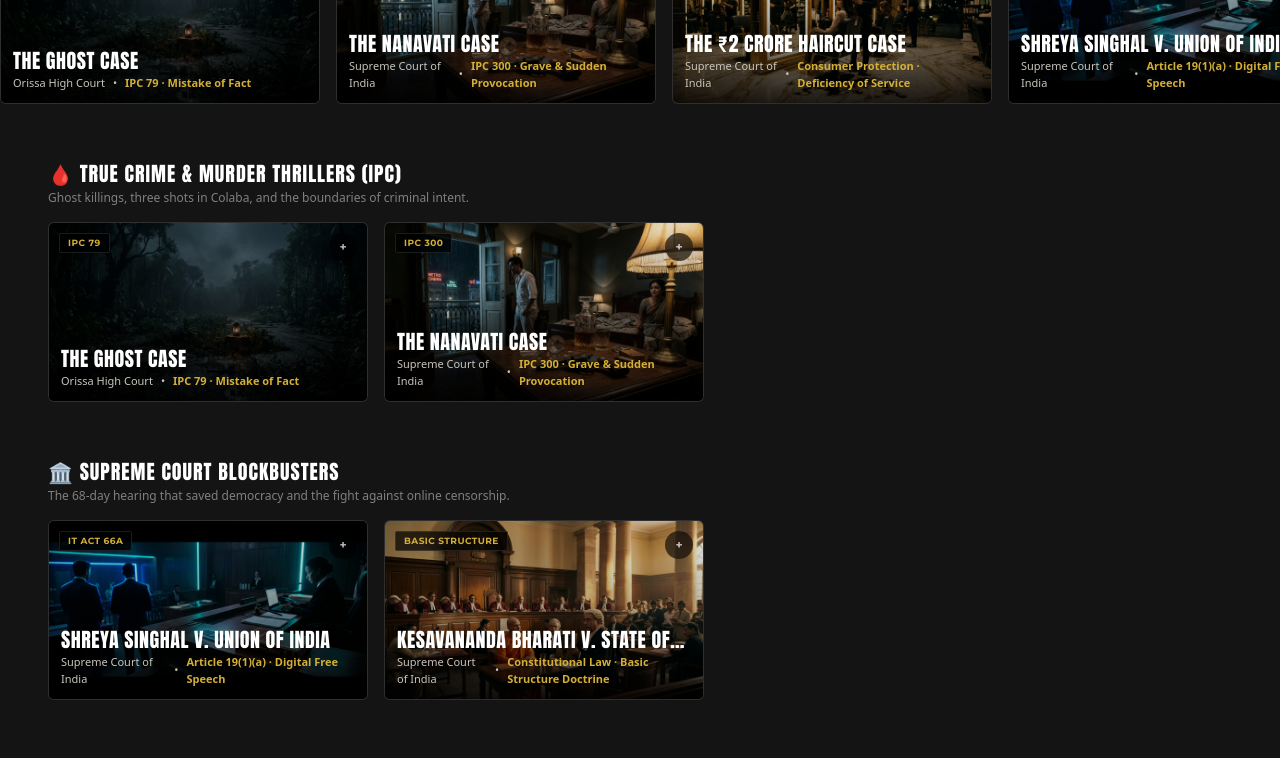
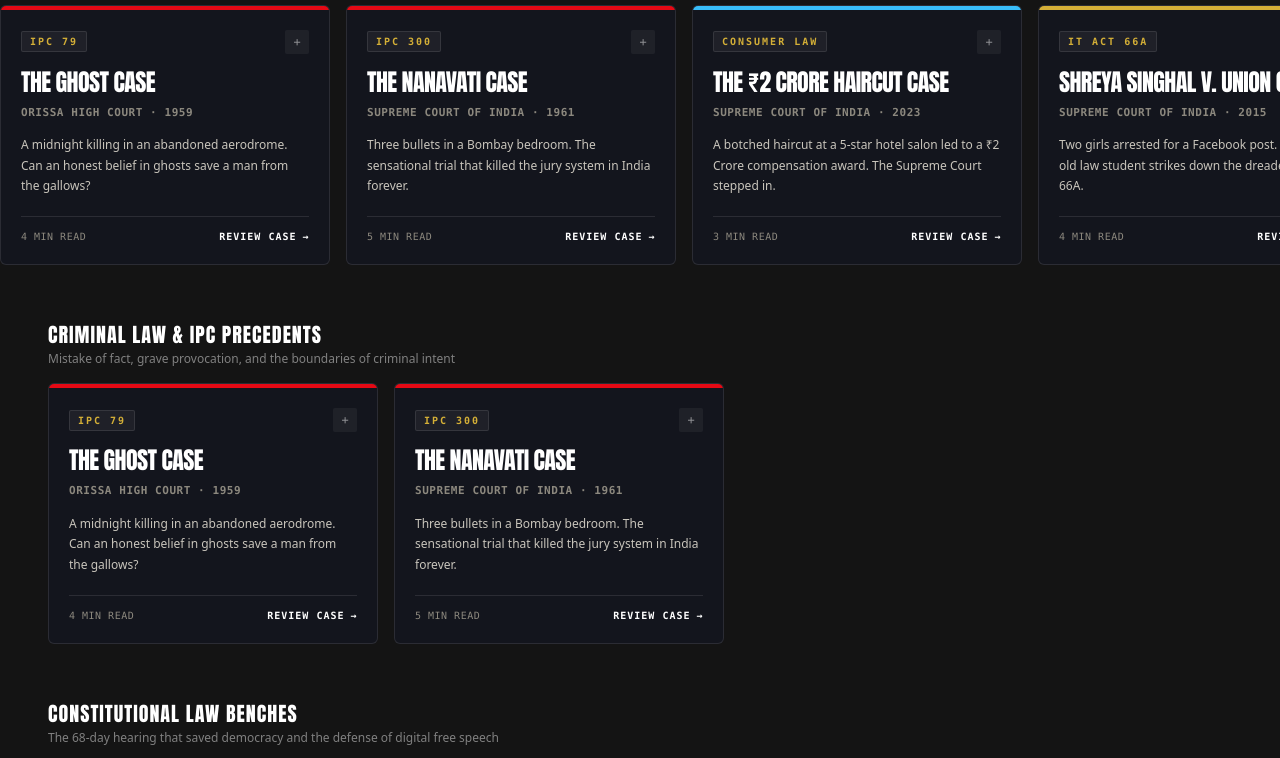
Before and after one commit to UtkarshArora09/Pleadings, a Next.js app: page / in a window 1280 px wide. Shown: the part 1100-1858 px from the top of the page. Built offline with nearby package versions, Linux system fonts and the light colour scheme.

Commit message:
Redesign case cards into clean legal dossiers, remove repeated background photos and all emojis for executive readability

```diff
--- a/src/app/glossary/page.tsx
+++ b/src/app/glossary/page.tsx
@@ -75,8 +75,8 @@ export default function GlossaryPage() {
               }
               className="w-full bg-[#141722] border border-white/20 focus:border-[#D4AF37] text-sm text-[#F3EFE6] px-4 py-3.5 pl-11 rounded-xs focus:outline-none transition-all placeholder:text-[#a9a49a]/60 shadow-lg"
             />
-            <span className="absolute left-4 top-1/2 -translate-y-1/2 text-sm opacity-50">
-              🔍
+            <span className="absolute left-4 top-1/2 -translate-y-1/2 text-xs font-mono opacity-50 uppercase tracking-widest">
+              FIND
             </span>
             {searchQuery && (
               <button
--- a/src/app/page.tsx
+++ b/src/app/page.tsx
@@ -36,7 +36,7 @@ export default function HomePage() {
         {/* Shelf: Saved by You (if any) */}
         {savedCases.length > 0 && (
           <BrowseRow
-            title={language === 'en' ? '★ My List (Saved Cases)' : '★ मेरी सूची (सहेजे गए मामले)'}
+            title={language === 'en' ? 'My Saved Cases' : 'मेरी सहेजी गई सूची'}
             subtitle={
               language === 'en'
                 ? 'Your personal bookmarked courtroom case library'
@@ -46,57 +46,57 @@ export default function HomePage() {
           />
         )}
 
-        {/* Shelf 1: Top 10 in Indian Law Today */}
+        {/* Shelf 1: Featured Landmark Precedents */}
         <BrowseRow
-          title={language === 'en' ? 'Top 10 Landmark Cases in India Today' : 'भारत में आज के शीर्ष 10 ऐतिहासिक मामले'}
+          title={language === 'en' ? 'Featured Landmark Precedents' : 'भारत के शीर्ष ऐतिहासिक फैसले'}
           subtitle={
             language === 'en'
-              ? 'Most studied court verdicts by law students and advocates'
+              ? 'Most studied court rulings by law students, advocates, and citizens'
               : 'लॉ छात्रों और वकीलों द्वारा सबसे ज्यादा पढ़े जाने वाले फैसले'
           }
           cases={top10Cases}
         />
 
-        {/* Shelf 2: "You Are The Judge" Originals */}
+        {/* Shelf 2: Interactive Judicial Decisions */}
         <BrowseRow
-          title={language === 'en' ? '⚖️ "You Are The Judge" Thrillers' : '⚖️ "आप हैं जज" — इंटरैक्टिव फैसले'}
+          title={language === 'en' ? 'Interactive Judicial Cases' : '"आप हैं जज" — इंटरैक्टिव फैसले'}
           subtitle={
             language === 'en'
-              ? 'Analyze the crime scene evidence and cast your verdict before the court reveals the truth.'
-              : 'साक्ष्य देखें और सुप्रीम कोर्ट का फैसला जानने से पहले अपना निर्णय दें।'
+              ? 'Analyze the forensic evidence and cast your verdict before the court reveals the truth'
+              : 'साक्ष्य देखें और सुप्रीम कोर्ट का फैसला जानने से पहले अपना निर्णय दें'
           }
           cases={judgeCases}
         />
 
-        {/* Shelf 3: Crime & True Murder Thrillers */}
+        {/* Shelf 3: Criminal Law & IPC Precedents */}
         <BrowseRow
-          title={language === 'en' ? '🩸 True Crime & Murder Thrillers (IPC)' : '🩸 आपराधिक व हत्या के मुकदमे (आईपीसी)'}
+          title={language === 'en' ? 'Criminal Law & IPC Precedents' : 'आपराधिक व हत्या के मुकदमे (आईपीसी)'}
           subtitle={
             language === 'en'
-              ? 'Ghost killings, three shots in Colaba, and the boundaries of criminal intent.'
-              : 'भूत की हत्या, कोलाबा में 3 गोलियां और आपराधिक मंशा की कानूनी सीमाएं।'
+              ? 'Mistake of fact, grave provocation, and the boundaries of criminal intent'
+              : 'भूत की हत्या, कोलाबा में 3 गोलियां और आपराधिक मंशा की कानूनी सीमाएं'
           }
           cases={crimeCases}
         />
 
-        {/* Shelf 4: Constitutional Blockbusters */}
+        {/* Shelf 4: Constitutional Law Benches */}
         <BrowseRow
-          title={language === 'en' ? '🏛️ Supreme Court Blockbusters' : '🏛️ ऐतिहासिक संवैधानिक महामुकदमे'}
+          title={language === 'en' ? 'Constitutional Law Benches' : 'ऐतिहासिक संवैधानिक महामुकदमे'}
           subtitle={
             language === 'en'
-              ? 'The 68-day hearing that saved democracy and the fight against online censorship.'
-              : 'वह 68 दिवसीय बहस जिसने भारतीय लोकतंत्र को बचाया और ऑनलाइन अभिव्यक्ति की जंग।'
+              ? 'The 68-day hearing that saved democracy and the defense of digital free speech'
+              : 'वह 68 दिवसीय बहस जिसने भारतीय लोकतंत्र को बचाया और ऑनलाइन अभिव्यक्ति की जंग'
           }
           cases={constitutionalCases}
         />
 
-        {/* Shelf 5: Corporate & Consumer Law */}
+        {/* Shelf 5: Consumer & Corporate Torts */}
         <BrowseRow
-          title={language === 'en' ? '💼 High-Stakes Corporate & Consumer Feuds' : '💼 उपभोक्ता व औद्योगिक कानून'}
+          title={language === 'en' ? 'Consumer & Corporate Disputes' : 'उपभोक्ता व औद्योगिक कानून'}
           subtitle={
             language === 'en'
-              ? 'The ₹2 Crore haircut dispute and the absolute liability doctrine for toxic gas leaks.'
-              : '2 करोड़ का हेयरकट विवाद और जहरीली गैस रिसाव पर पूर्ण दायित्व का सिद्धांत।'
+              ? 'The ₹2 Crore haircut dispute and the absolute liability doctrine for toxic gas leaks'
+              : '2 करोड़ का हेयरकट विवाद और जहरीली गैस रिसाव पर पूर्ण दायित्व का सिद्धांत'
           }
           cases={corporateCases}
         />
@@ -124,7 +124,7 @@ export default function HomePage() {
         <div className="grid grid-cols-1 md:grid-cols-3 gap-6">
           {/* Pillar 1: Law Students */}
           <div className="bg-[#181818] p-6 sm:p-8 rounded-xs border border-white/10 hover:border-[#E50914]/50 transition-all">
-            <div className="text-3xl mb-4">👨‍⚖️</div>
+            <div className="text-sm font-mono font-bold text-[#E50914] mb-3 uppercase tracking-widest">PILLAR 01</div>
             <h3 className="font-anton text-xl text-white uppercase tracking-wide mb-2">
               {language === 'en' ? 'Law Students' : 'लॉ के छात्र'}
             </h3>
@@ -137,7 +137,7 @@ export default function HomePage() {
 
           {/* Pillar 2: Lawyers */}
           <div className="bg-[#181818] p-6 sm:p-8 rounded-xs border border-white/10 hover:border-[#E50914]/50 transition-all">
-            <div className="text-3xl mb-4">⚖️</div>
+            <div className="text-sm font-mono font-bold text-[#D4AF37] mb-3 uppercase tracking-widest">PILLAR 02</div>
             <h3 className="font-anton text-xl text-white uppercase tracking-wide mb-2">
               {language === 'en' ? 'Lawyers & Advocates' : 'वकील और पेशेवर'}
             </h3>
@@ -150,7 +150,7 @@ export default function HomePage() {
 
           {/* Pillar 3: General Public */}
           <div className="bg-[#181818] p-6 sm:p-8 rounded-xs border border-white/10 hover:border-[#E50914]/50 transition-all">
-            <div className="text-3xl mb-4">🧑‍💼</div>
+            <div className="text-sm font-mono font-bold text-[#38bdf8] mb-3 uppercase tracking-widest">PILLAR 03</div>
             <h3 className="font-anton text-xl text-white uppercase tracking-wide mb-2">
               {language === 'en' ? 'General Public & Gen-Z' : 'आम नागरिक व युवा'}
             </h3>
--- a/src/components/AudioNarrator.tsx
+++ b/src/components/AudioNarrator.tsx
@@ -33,7 +33,7 @@ export function AudioNarrator({ textToRead, className = '' }: AudioNarratorProps
         </>
       ) : (
         <>
-          <span className="text-sm">🔊</span>
+          <span className="text-[10px] font-mono text-[#D4AF37]">▶</span>
           <span>{language === 'en' ? 'Listen' : 'सुनें'}</span>
         </>
       )}
--- a/src/components/CaseBriefModal.tsx
+++ b/src/components/CaseBriefModal.tsx
@@ -97,7 +97,7 @@ Sourced via Pleadings (Netflix for Indian Law)`;
                 : 'bg-white border-[#0E1016]/20 text-[#0E1016] hover:bg-[#0E1016]/5'
             }`}
           >
-            {bookmarked ? '★ Saved' : '☆ Save Brief'}
+            {bookmarked ? (language === 'en' ? 'Saved' : 'सहेजा गया') : (language === 'en' ? 'Save Brief' : 'ब्रीफ सहेजें')}
           </button>
 
           {/* Copy Brief Button */}
@@ -105,8 +105,7 @@ Sourced via Pleadings (Netflix for Indian Law)`;
             onClick={handleCopyFullBrief}
             className="px-3 py-1.5 bg-white border border-[#0E1016]/20 text-[#0E1016] hover:bg-[#0E1016]/5 rounded-xs text-xs font-semibold uppercase tracking-wider transition-all cursor-pointer hidden sm:inline-flex items-center gap-1.5"
           >
-            <span>📋</span>
-            <span>{copied ? (language === 'en' ? 'Copied!' : 'कॉपी हुआ!') : (language === 'en' ? 'Copy Brief' : 'ब्रीफ कॉपी')}</span>
+            <span>{copied ? (language === 'en' ? 'Copied' : 'कॉपी हुआ') : (language === 'en' ? 'Copy Brief' : 'ब्रीफ कॉपी')}</span>
           </button>
 
           {/* Close Button */}
--- a/src/components/JudgePoll.tsx
+++ b/src/components/JudgePoll.tsx
@@ -30,8 +30,8 @@ export function JudgePoll({ caseSlug, judgeDecision, onAdvanceToVerdict }: Judge
       {/* Header Gavel Icon */}
       <div className="flex items-center justify-between pb-3 mb-4 border-b border-white/10">
         <div className="flex items-center gap-2">
-          <span className="text-xl">⚖️</span>
-          <span className="text-[10px] font-bold uppercase tracking-[0.25em] text-[#D4AF37]">
+          <span className="w-2 h-2 rounded-full bg-[#D4AF37]" />
+          <span className="text-[10px] font-mono font-bold uppercase tracking-[0.25em] text-[#D4AF37]">
             {language === 'en' ? 'Interactive Judicial Decision' : 'न्यायिक निर्णय सिमुलेटर'}
           </span>
         </div>
--- a/src/components/PosterCard.tsx
+++ b/src/components/PosterCard.tsx
@@ -1,7 +1,6 @@
 'use client';
 
 import React from 'react';
-import Image from 'next/image';
 import Link from 'next/link';
 import { CaseData } from '@/types';
 import { useApp } from '@/context/AppContext';
@@ -14,66 +13,79 @@ export function PosterCard({ caseData }: PosterCardProps) {
   const { language, toggleBookmark, isBookmarked } = useApp();
   const bookmarked = isBookmarked(caseData.slug);
 
+  // Determine category color accent
+  const isCrime = caseData.genre === 'crime';
+  const isConstitutional = caseData.genre === 'constitutional' || caseData.genre === 'cyber';
+  const accentColor = isCrime ? '#E50914' : isConstitutional ? '#D4AF37' : '#38bdf8';
+
   return (
-    <div className="group relative flex-shrink-0 w-64 sm:w-72 md:w-80 cursor-pointer">
-      {/* Sleek 16:9 Thumbnail Card */}
-      <Link href={`/case/${caseData.slug}`} className="block">
-        <div className="relative aspect-video w-full rounded-md overflow-hidden bg-[#181818] border border-white/10 transition-all duration-300 ease-out group-hover:scale-105 group-hover:border-white/30 group-hover:shadow-2xl">
-          {/* Cover Art */}
-          <Image
-            src={caseData.bannerImage}
-            alt={caseData.title[language]}
-            fill
-            sizes="(max-width: 768px) 260px, 320px"
-            className="object-cover object-center transition-transform duration-500 group-hover:scale-110 brightness-90 group-hover:brightness-100"
+    <div className="group relative flex-shrink-0 w-72 sm:w-80 md:w-[330px] cursor-pointer">
+      <Link href={`/case/${caseData.slug}`} className="block h-full">
+        {/* Sleek Professional Legal Dossier Card */}
+        <div className="relative h-full flex flex-col justify-between p-5 rounded-md bg-[#13151D] hover:bg-[#181B24] border border-white/10 hover:border-white/30 transition-all duration-300 ease-out group-hover:-translate-y-1.5 group-hover:shadow-[0_20px_40px_rgba(0,0,0,0.8)] overflow-hidden">
+
+          {/* Top colored accent line */}
+          <div
+            className="absolute top-0 inset-x-0 h-1 transition-all duration-300 group-hover:h-1.5"
+            style={{ backgroundColor: accentColor }}
           />
 
-          {/* Subtle bottom gradient for readability */}
-          <div className="absolute inset-0 bg-gradient-to-t from-black/85 via-black/20 to-transparent pointer-events-none" />
+          {/* Card Header: Category Tag & Bookmark */}
+          <div>
+            <div className="flex items-center justify-between gap-2 mb-3 pt-1">
+              <span className="text-[10px] font-mono font-bold uppercase tracking-[0.2em] px-2 py-0.5 rounded-xs bg-white/5 border border-white/10 text-[#D4AF37]">
+                {caseData.categoryTag || caseData.tag[language]}
+              </span>
 
-          {/* Minimalist overlay tag (top left) */}
-          <div className="absolute top-2.5 left-2.5 z-10 flex items-center gap-1.5">
-            <span className="bg-black/70 backdrop-blur-md text-[#D4AF37] border border-white/10 text-[9px] font-bold uppercase tracking-wider px-2 py-0.5 rounded-xs">
-              {caseData.categoryTag}
-            </span>
-          </div>
-
-          {/* Bookmark button (top right) */}
+              {/* Bookmark Button */}
               <button
                 onClick={(e) => {
                   e.preventDefault();
                   e.stopPropagation();
                   toggleBookmark(caseData.slug);
                 }}
-            className={`absolute top-2.5 right-2.5 z-20 w-7 h-7 rounded-full flex items-center justify-center backdrop-blur-md transition-all cursor-pointer ${
+                className={`w-6 h-6 rounded-xs flex items-center justify-center transition-all cursor-pointer text-xs font-mono ${
                   bookmarked
-                ? 'bg-[#E50914] text-white shadow-md'
-                : 'bg-black/60 text-white/70 hover:text-white hover:bg-black/90'
+                    ? 'bg-[#E50914] text-white'
+                    : 'bg-white/5 text-white/50 hover:text-white hover:bg-white/15'
                 }`}
-            title={bookmarked ? 'Remove from My List' : 'Add to My List'}
+                title={bookmarked ? 'Saved in My Library' : 'Save to My Library'}
                 aria-label="Bookmark Case"
               >
-            <span className="text-xs font-bold leading-none">{bookmarked ? '✓' : '+'}</span>
+                {bookmarked ? '✓' : '+'}
               </button>
+            </div>
 
-          {/* Title & match at bottom of image */}
-          <div className="absolute inset-x-0 bottom-0 p-3 z-10">
-            <h3 className="font-anton text-lg sm:text-xl text-white uppercase tracking-wide leading-tight group-hover:text-[#E50914] transition-colors line-clamp-1 drop-shadow-md">
+            {/* Case Title */}
+            <h3 className="font-anton text-xl sm:text-2xl text-white uppercase tracking-tight leading-snug mb-1.5 group-hover:text-[#D4AF37] transition-colors line-clamp-1">
               {caseData.title[language]}
             </h3>
-            <div className="flex items-center gap-2 text-[11px] text-[#c9c5bc] mt-0.5 font-sans">
-              <span>{caseData.court}</span>
-              <span>•</span>
-              <span className="text-[#D4AF37] font-semibold">{caseData.tag[language]}</span>
+
+            {/* Court & Landmark Year */}
+            <p className="text-[11px] font-mono font-semibold text-[#8c887e] uppercase tracking-wider mb-3.5">
+              {caseData.court} · {caseData.year}
+            </p>
+
+            {/* Readable Case Synopsis / Blurb */}
+            <p className="text-xs text-[#c9c5bc] leading-[1.7] line-clamp-3 mb-5 font-sans font-normal">
+              {caseData.blurb[language]}
+            </p>
+          </div>
+
+          {/* Card Footer: Read Time & Action */}
+          <div className="pt-3 border-t border-white/10 flex items-center justify-between text-[10px] font-mono tracking-wider">
+            <span className="text-[#8c887e] uppercase">
+              {caseData.readTime[language]}
+            </span>
+
+            <div className="flex items-center gap-1.5 text-white font-bold group-hover:text-[#D4AF37] transition-colors">
+              <span className="uppercase tracking-widest text-[10px]">
+                {language === 'en' ? 'Review Case' : 'केस पढ़ें'}
+              </span>
+              <span className="transform transition-transform group-hover:translate-x-1">→</span>
             </div>
           </div>
 
-          {/* Hover Play Button Icon */}
-          <div className="absolute inset-0 z-15 flex items-center justify-center opacity-0 group-hover:opacity-100 transition-opacity duration-200 bg-black/20 pointer-events-none">
-            <div className="w-10 h-10 rounded-full bg-white/95 text-[#141414] flex items-center justify-center text-sm font-bold shadow-xl">
-              ▶
-            </div>
-          </div>
         </div>
       </Link>
     </div>
--- a/src/components/ReelView.tsx
+++ b/src/components/ReelView.tsx
@@ -21,9 +21,6 @@ export function ReelView({ cases, initialCaseSlug }: ReelViewProps) {
   const router = useRouter();
   const {
     openBriefModal,
-    openShareModal,
-    toggleBookmark,
-    isBookmarked,
     language,
   } = useApp();
 
@@ -153,7 +150,6 @@ export function ReelView({ cases, initialCaseSlug }: ReelViewProps) {
 
   const activeCase = cases[activeCaseIndex] || cases[0];
   const totalPanels = activeCase.panels.length;
-  const bookmarked = isBookmarked(activeCase.slug);
 
   const handleAdvanceToNextPanel = () => {
     if (activePanelIndex < totalPanels - 1) {
@@ -197,57 +193,8 @@ export function ReelView({ cases, initialCaseSlug }: ReelViewProps) {
           </span>
         </div>
 
-        {/* Center: Case Indicator Pills */}
-        <div className="flex items-center gap-1.5">
-          {cases.map((c, i) => (
-            <button
-              key={c.slug}
-              onClick={() => {
-                setActiveCaseIndex(i);
-                setActivePanelIndex(0);
-                scrollHorizontalToCase(i);
-                router.replace(`/case/${c.slug}`, { scroll: false });
-              }}
-              className={`rounded-full transition-all duration-300 cursor-pointer ${
-                i === activeCaseIndex
-                  ? 'w-7 h-2 bg-[#D4AF37]'
-                  : 'w-2 h-2 bg-[#F3EFE6]/25 hover:bg-[#F3EFE6]/50'
-              }`}
-              title={`Switch to ${c.title[language]}`}
-            />
-          ))}
-        </div>
-
-        {/* Right: Actions (Bookmark, Share, Brief, Language) */}
+        {/* Right: Actions (Brief, Language) */}
         <div className="flex items-center gap-2.5">
-          {/* Bookmark Button */}
-          <button
-            onClick={() => toggleBookmark(activeCase.slug)}
-            className={`p-2 rounded-xs border transition-all cursor-pointer text-xs ${
-              bookmarked
-                ? 'bg-[#D4AF37] text-[#0E1016] border-[#D4AF37]'
-                : 'bg-white/5 hover:bg-white/15 text-[#F3EFE6] border-white/15'
-            }`}
-            title={bookmarked ? 'Remove Bookmark' : 'Save to My Library'}
-          >
-            {bookmarked ? '★' : '☆'}
-          </button>
-
-          {/* Share Button */}
-          <button
-            onClick={() =>
-              openShareModal({
-                title: activeCase.title[language],
-                url: typeof window !== 'undefined' ? window.location.href : '',
-                citation: activeCase.citation,
-              })
-            }
-            className="p-2 rounded-xs bg-white/5 hover:bg-white/15 text-[#F3EFE6] border border-white/15 transition-all cursor-pointer text-xs"
-            title="Share Case"
-          >
-            ↗
-          </button>
-
           {/* Case Brief Modal Trigger */}
           <button
             onClick={openBriefModal}
```
Also changed, not shown: src/app/browse/page.tsx (+5 -5 lines), src/components/ArgumentsGrid.tsx (+12 -8 lines), src/components/CharacterRoster.tsx (+6 -4 lines), src/components/ReelPanel.tsx (+3 -22 lines). Lines whose indentation alone changed are shown as unchanged.
